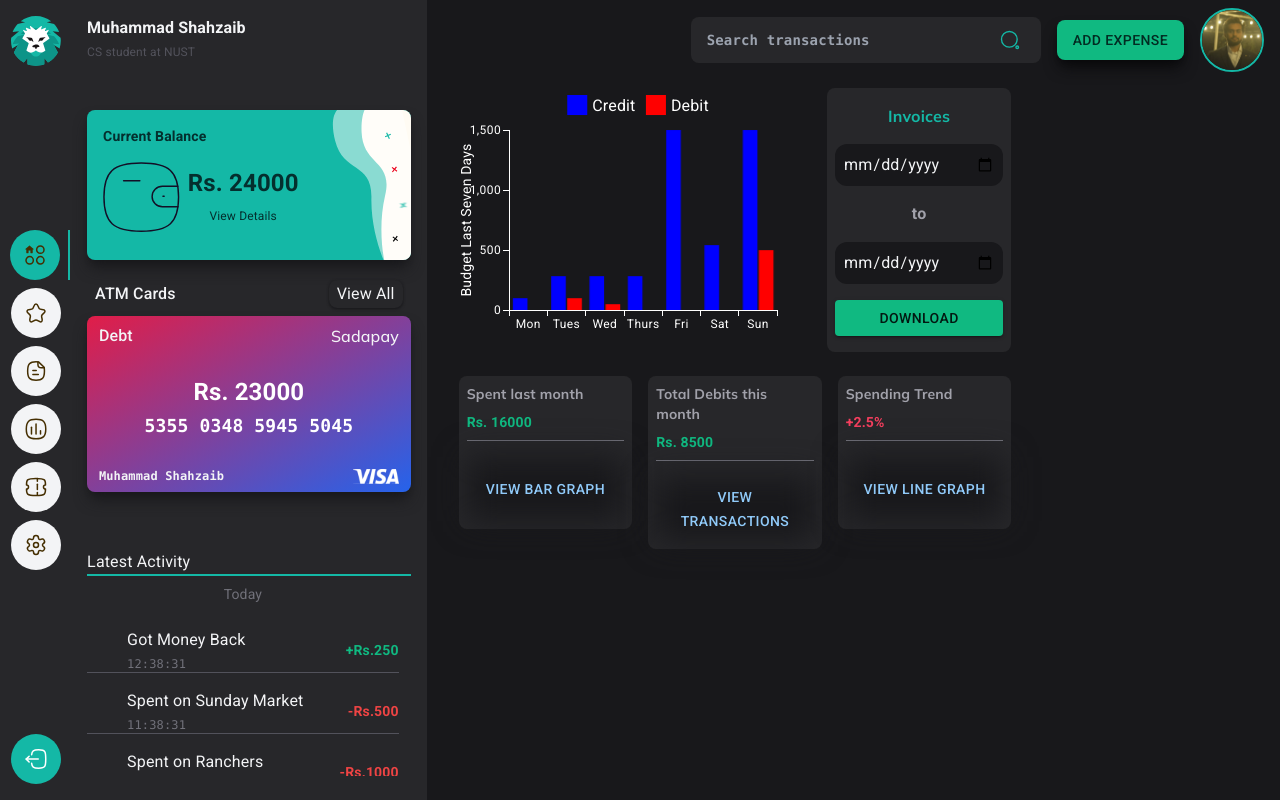
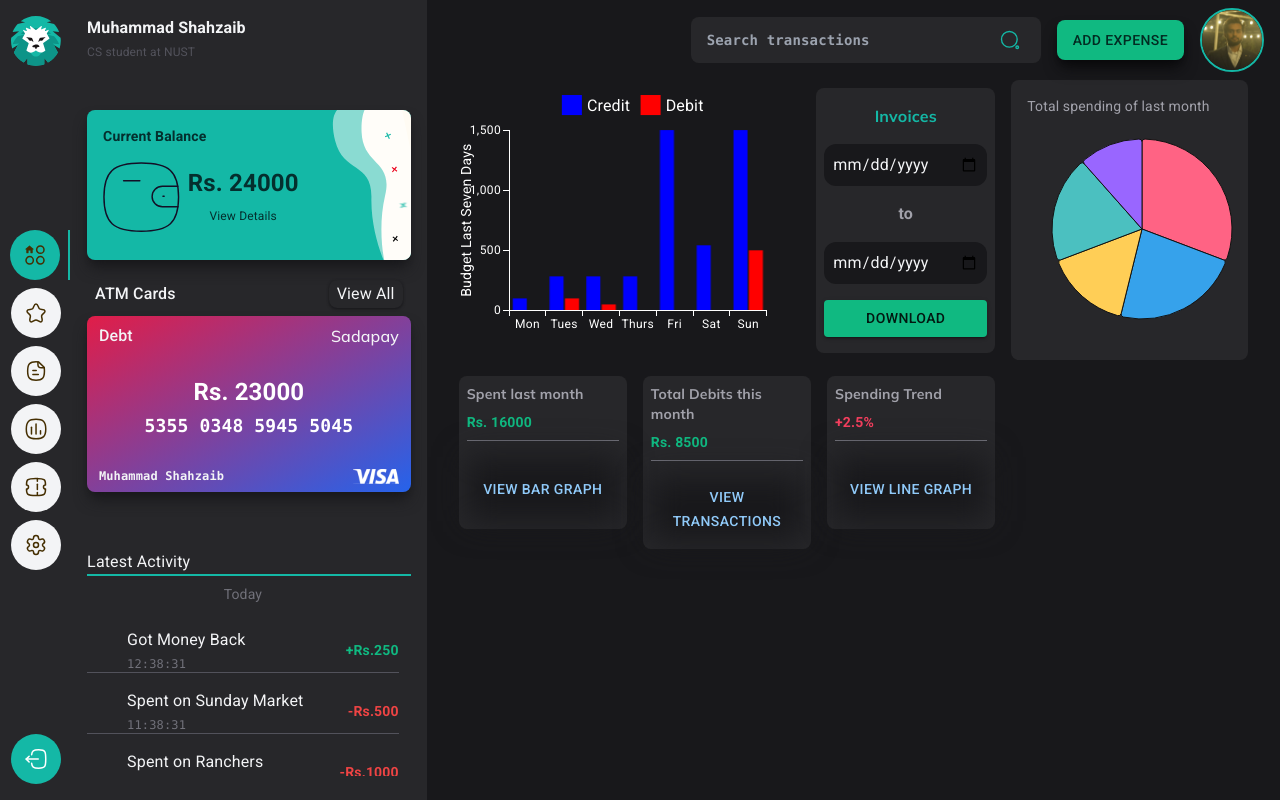
Before and after one commit to Muhammad-Shah-zaib/expense-tracker-frontend, a React (Vite) app: page /home in a window 1280 px wide. Built offline with nearby package versions, Linux system fonts and the light colour scheme; a web font is replaced by a local one.

Commit message:
added pie chart and dialog for it too

```diff
--- a/src/components/charts/Charts.tsx
+++ b/src/components/charts/Charts.tsx
@@ -3,12 +3,14 @@ import LastMonthBarChart from "./last-month-bar-chart/LastMonthBarChart.tsx";
 import DownloadTransactions from "./DownloadTransactions.tsx";
 import TotalDebitsThisMonth from "./total-debits-this-month/TotalDebitsThisMonth.tsx";
 import SpendingTrend from "./spending-trend/SpendingTrend.tsx";
+import LastMonthPieChart from "./last-month-pie-chart/LastMonthPieChart.tsx";
 
 const Charts = () => {
   return (
-    <div className={`w-full h-full px-8 flex flex-col gap-4`}>
+    <div className={`w-full h-full px-8 flex gap-4`}>
+      <div className={`w-[70%] h-full flex flex-col gap-4`}>
         {/*current week chart*/}
-      <div className={`w-[70%] h-[280px] grid grid-cols-3`}>
+        <div className={`w-full h-[280px] grid grid-cols-3`}>
           <div className={`col-span-2 h-full`}>
             <CurrentWeekBarChart />
           </div>
@@ -16,9 +18,8 @@ const Charts = () => {
             <DownloadTransactions />
           </div>
         </div>
-
         {/*other charts*/}
-      <div className={`flex gap-4 w-[70%]`}>
+        <div className={`flex gap-4 w-full`}>
           <div className={`w-full`}>
             <LastMonthBarChart />
           </div>
@@ -30,6 +31,10 @@ const Charts = () => {
           </div>
         </div>
       </div>
+      <div className={`w-[30%]`}>
+        <LastMonthPieChart />
+      </div>
+    </div>
   );
 };
 
--- /dev/null
+++ b/src/components/charts/last-month-pie-chart/DialogPieChart.tsx
@@ -0,0 +1,59 @@
+import React from "react";
+import { Dialog, DialogContent, DialogTitle, IconButton } from "@mui/material";
+import CloseIcon from "@mui/icons-material/Close";
+import { PieChart } from "@mui/x-charts";
+
+interface IDialogPieChartProps {
+  open: boolean;
+  handleClose: () => void;
+  data: any;
+}
+
+const DialogPieChart = ({ open, handleClose, data }: IDialogPieChartProps) => {
+  const total = data.reduce((acc: number, item: any) => acc + item.value, 0);
+  const COLORS = ["#FF6384", "#36A2EB", "#FFCE56", "#4BC0C0", "#9966FF"];
+
+  return (
+    <Dialog maxWidth={"sm"} fullWidth={true} open={open} onClose={handleClose}>
+      <DialogTitle sx={{ m: 0, p: 2 }}>
+        Total Spending Last Month
+        <IconButton
+          aria-label="close"
+          onClick={handleClose}
+          sx={(theme) => ({
+            position: "absolute",
+            right: 8,
+            top: 8,
+            color: theme.palette.grey[500],
+          })}
+        >
+          <CloseIcon />
+        </IconButton>
+      </DialogTitle>
+      <DialogContent>
+        <div>
+          <div className={`w-full h-full overflow-hidden`}>
+            <PieChart
+              width={550}
+              height={500}
+              series={[
+                {
+                  data,
+                  arcLabel: (item) =>
+                    `${((item.value / total) * 100).toFixed(0)}%`,
+                  outerRadius: 150,
+                  cornerRadius: 3,
+                  cx: 200,
+                  cy: 250,
+                },
+              ]}
+              colors={COLORS}
+            />
+          </div>
+        </div>
+      </DialogContent>
+    </Dialog>
+  );
+};
+
+export default DialogPieChart;
--- /dev/null
+++ b/src/components/charts/last-month-pie-chart/LastMonthPieChart.tsx
@@ -0,0 +1,63 @@
+import { useState } from "react";
+import { PieChart } from "@mui/x-charts";
+import { motion } from "framer-motion";
+import DialogPieChart from "./DialogPieChart";
+
+const LastMonthPieChart = () => {
+  const [open, setOpen] = useState(false);
+
+  // Dummy data for expenses
+  const data = [
+    { id: 0, value: 400, label: "Food/Orders" },
+    { id: 1, value: 300, label: "Groceries" },
+    { id: 2, value: 200, label: "Bills and utilities" },
+    { id: 3, value: 250, label: "Fuel" },
+    { id: 4, value: 150, label: "Bike Maintainence" },
+  ];
+
+  const COLORS = ["#FF6384", "#36A2EB", "#FFCE56", "#4BC0C0", "#9966FF"];
+
+  const handleOpen = () => setOpen(true);
+  const handleClose = () => setOpen(false);
+
+  return (
+    <div
+      className={`w-full h-[280px] rounded-lg bg-primary overflow-hidden p-4 gap-2 flex flex-col`}
+    >
+      <h2 className={`text-primary-400 text-sm`}>
+        Total spending of last month
+      </h2>
+      <div
+        onClick={handleOpen}
+        className={`w-full h-full select-none overflow-none`}
+      >
+        <motion.div
+          animate={{ scale: 1 }}
+          whileTap={{ scale: 0.9 }}
+          whileHover={{ scale: 1.1 }}
+          className={`w-full h-full outline-none`}
+        >
+          <PieChart
+            width={400}
+            height={300}
+            series={[
+              {
+                data: [...data.map(({ id, value }) => ({ id, value }))],
+                outerRadius: 90,
+                cornerRadius: 3,
+                cx: 110,
+                cy: 100,
+              },
+            ]}
+            colors={COLORS}
+          />
+        </motion.div>
+      </div>
+
+      {/* Use DialogPieChart component */}
+      <DialogPieChart open={open} handleClose={handleClose} data={data} />
+    </div>
+  );
+};
+
+export default LastMonthPieChart;
--- a/src/components/charts/spending-trend/SpendingTrend.tsx
+++ b/src/components/charts/spending-trend/SpendingTrend.tsx
@@ -1,4 +1,4 @@
-import { useEffect, useRef, useState } from "react";
+import { useRef, useState } from "react";
 import { motion } from "framer-motion";
 import { Button } from "@mui/material";
 import DialogSpendingTrendChart from "./DialogSpendingTrendChart.tsx";
@@ -12,9 +12,6 @@ const SpendingTrend = () => {
     if (ref.current) ref.current.click();
   };
 
-  useEffect(() => {
-    console.log(dialogOpen);
-  }, [dialogOpen]);
   const handleDialogOpen = () => {
     setDialogOpen(true);
   };
```
Lines whose indentation alone changed are shown as unchanged.
